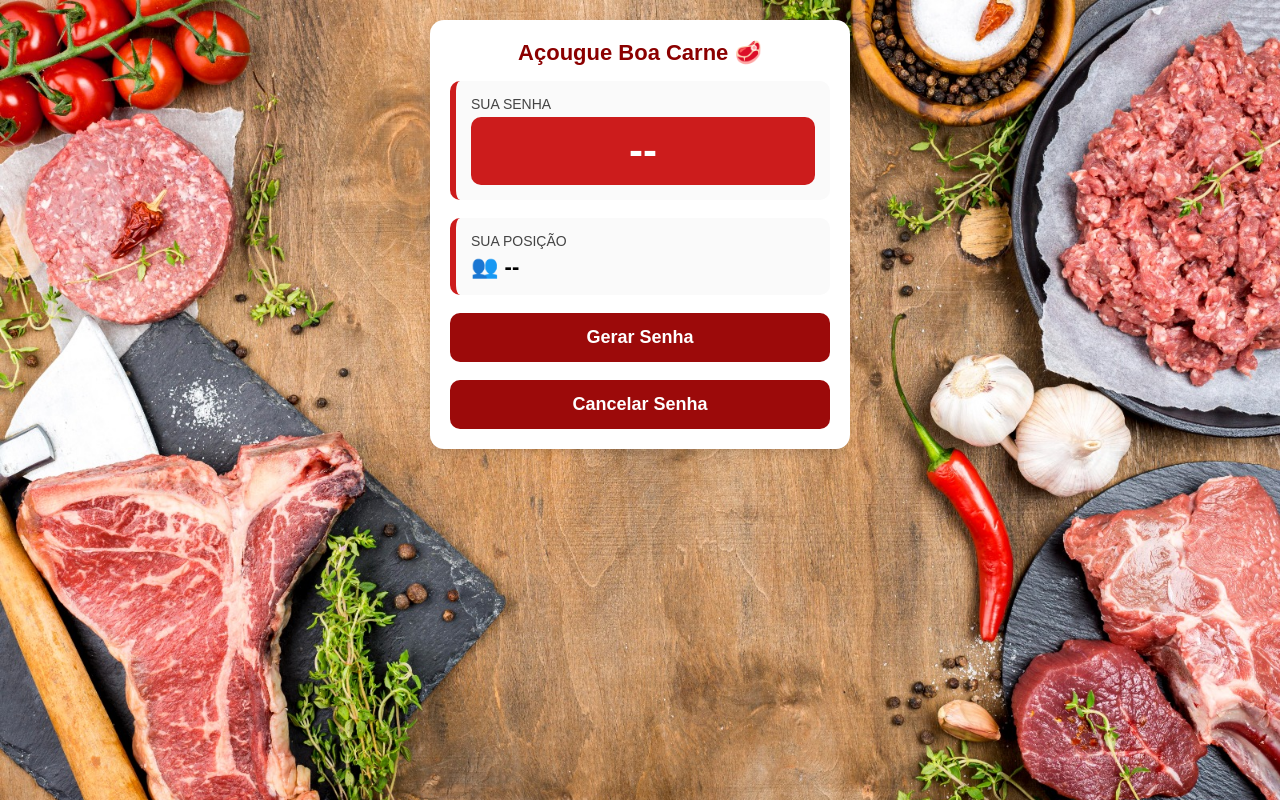
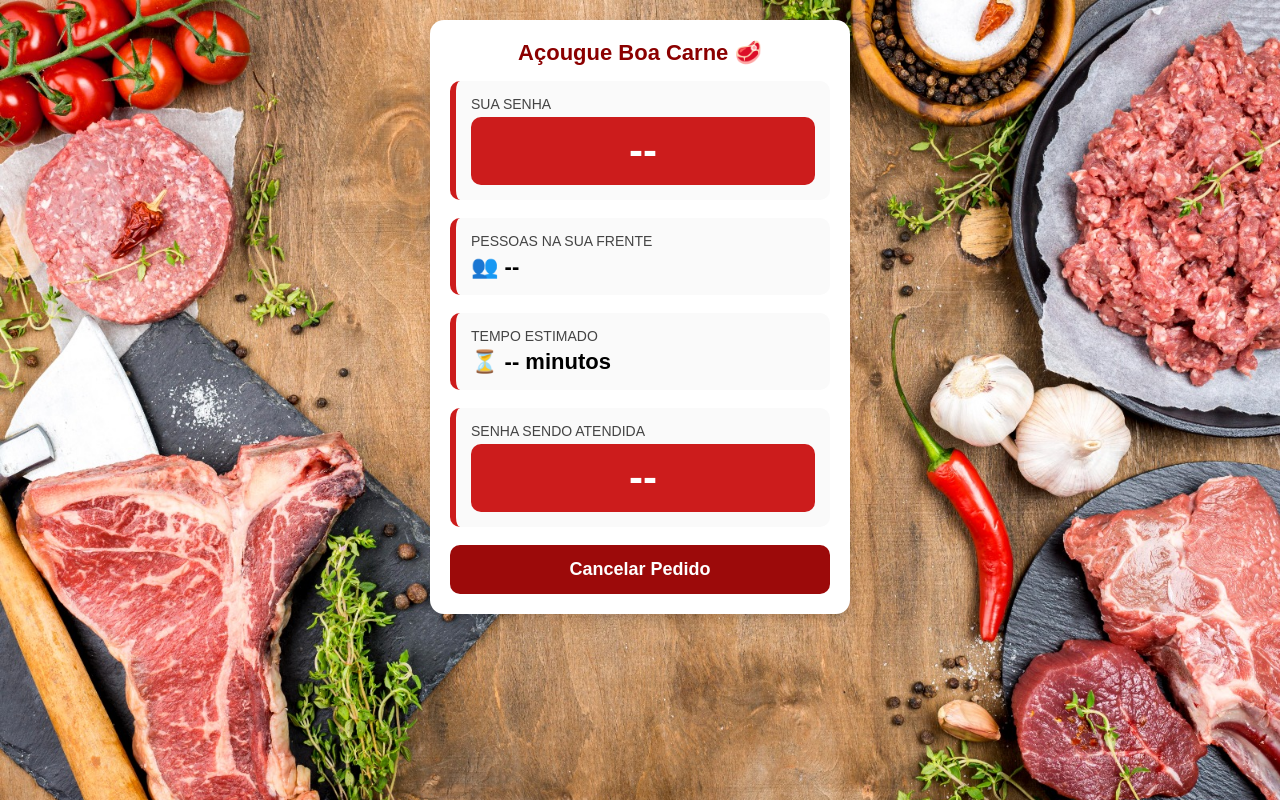
Before and after one commit to teterios53-droid/Fila--de-Mercado, a website: page index.html in a window 1280 px wide. Drawn offline with Linux system fonts and the light colour scheme.

Commit message:
Update index.html

```diff
--- a/index.html
+++ b/index.html
@@ -79,25 +79,30 @@
   <div class="container">
     <div class="header">Açougue Boa Carne 🥩</div>
 
-    <!-- SENHA DO CLIENTE -->
     <div class="card">
       <div class="label">SUA SENHA</div>
       <div id="senha" class="senha">--</div>
     </div>
 
-    <!-- POSIÇÃO DO CLIENTE NA FILA -->
     <div class="card">
-      <div class="label">SUA POSIÇÃO</div>
-      <div id="posicao" class="counter">👥 --</div>
+      <div class="label">PESSOAS NA SUA FRENTE</div>
+      <div id="fila" class="counter">👥 --</div>
     </div>
 
-    <!-- BOTÕES -->
-    <button id="btnGerar">Gerar Senha</button>
-    <br><br>
-    <button id="btnCancelar">Cancelar Senha</button>
+    <div class="card">
+      <div class="label">TEMPO ESTIMADO</div>
+      <div id="tempo" class="counter">⏳ -- minutos</div>
+    </div>
+
+    <div class="card">
+      <div class="label">SENHA SENDO ATENDIDA</div>
+      <div id="chamada" class="senha">--</div>
+    </div>
+
+    <button id="cancelar">Cancelar Pedido</button>
   </div>
+<script src="cliente.js"></script>
 
-<script src="cliente.js"></script>
 
 </body>
 </html>
```
